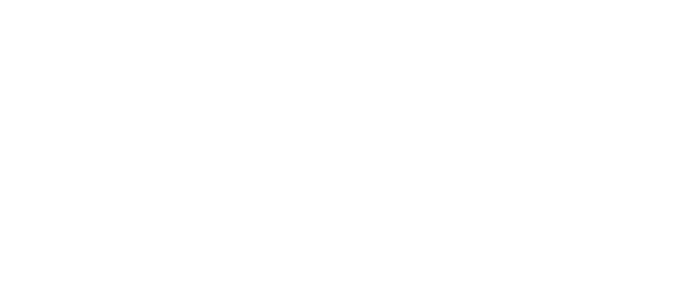
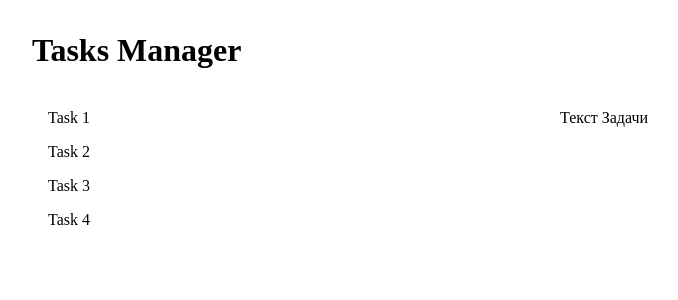
Before and after one commit to sawwweb/tasks-manager-app, a React (Vite) app: page / in a window 1280 px wide. Shown: the top 300 px of the page, without its empty margins (96-774 px from the left). Built offline with nearby package versions, Linux system fonts and the light colour scheme.

Commit message:
added basic html layout

```diff
--- a/package.json
+++ b/package.json
@@ -11,6 +11,7 @@
   },
   "dependencies": {
     "mobx": "^6.9.0",
+    "mobx-react-lite": "^3.4.3",
     "react": "^18.2.0",
     "react-dom": "^18.2.0",
     "sass": "^1.63.6"
--- a/src/App.tsx
+++ b/src/App.tsx
@@ -1,13 +1,12 @@
-import { useState } from 'react'
+import { FC } from "react";
+import Wrapper from "./components/Wrapper";
 
-function App() {
-  const [count, setCount] = useState(0)
-
+const App: FC = () => {
   return (
     <>
-
+      <Wrapper />
     </>
-  )
+  );
 }
 
-export default App
+export default App;
--- /dev/null
+++ b/src/components/Wrapper/index.tsx
@@ -0,0 +1,35 @@
+import { FC } from "react";
+import style from './style.module.scss'
+
+const Wrapper: FC = () => {
+	return (
+		<div className={style.wrapper}>
+			<h1 className={style.title}>Tasks Manager</h1>
+
+			<div className={style.container}>
+				<div className={style.column}>
+
+					<ul className={style.tasks}>
+						<li>Task 1</li>
+						<li>Task 2</li>
+						<li>Task 3</li>
+						<li>Task 4</li>
+					</ul>
+
+				</div>
+
+				<div className={style.column}>
+
+					<div className={style.taskBody}>
+						Текст Задачи
+					</div>
+
+				</div>
+
+			</div>
+
+		</div>
+	);
+}
+
+export default Wrapper;
--- /dev/null
+++ b/src/components/Wrapper/style.module.scss
@@ -0,0 +1,27 @@
+.wrapper {
+	display: flex;
+	flex-direction: column;
+	gap: 1.5rem;
+	max-width: 80vw;
+	margin: auto;
+	margin-top: 2rem;
+}
+
+.container {
+	display: flex;
+	@media screen and (max-width: 768px) {
+		flex-direction: column;
+	}
+}
+
+.column {
+	padding: 1rem;
+	width: 50%;
+}
+
+.tasks {
+	display: flex;
+	flex-direction: column;
+	gap: 1rem;
+	list-style-type: none;
+}
--- /dev/null
+++ b/src/main.scss
@@ -0,0 +1,4 @@
+* {
+	margin: 0;
+	padding: 0;
+}
--- a/src/main.tsx
+++ b/src/main.tsx
@@ -1,6 +1,7 @@
 import React from 'react'
 import ReactDOM from 'react-dom/client'
 import App from './App.tsx'
+import './main.scss'
 
 ReactDOM.createRoot(document.getElementById('root') as HTMLElement).render(
   <React.StrictMode>
```
Also changed, not shown: src/components/TasksList/index.tsx (added), 1 other file (tests, documents, lock files or other folders).
